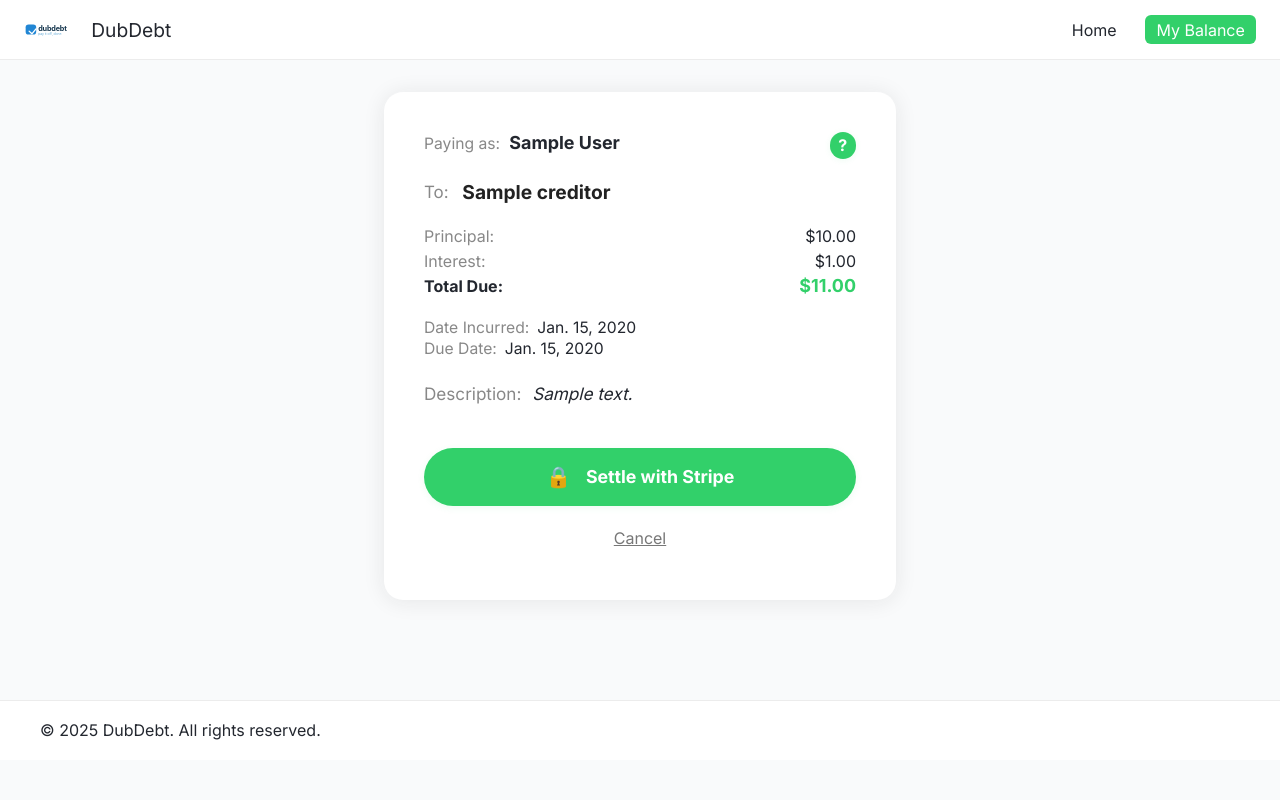
After one commit to ephraimbennett/DubDebt, a Django app: template main/templates/payment.html in a window 1280 px wide. The commit adds this page. Run offline with Django 5.2, Linux system fonts and the light colour scheme; the template is opened without the code that fills it: values that come from a table or form of the project are taken from there, others are empty; tables that the repository leaves empty hold one stand-in row (values such as "Sample post").

Commit message:
added basics of stripe

```diff
--- a/DubDebt/settings.py
+++ b/DubDebt/settings.py
@@ -134,3 +134,6 @@ STATIC_URL = 'static/'
 # https://docs.djangoproject.com/en/4.2/ref/settings/#default-auto-field
 
 DEFAULT_AUTO_FIELD = 'django.db.models.BigAutoField'
+
+STRIPE_PUBLIC_KEY = os.environ.get('STRIPE_PUBLISHABLE_KEY')
+STRIPE_SECRET_KEY = os.environ.get('STRIPE_SECRET_KEY')
--- a/main/models.py
+++ b/main/models.py
@@ -39,5 +39,12 @@ class Debt(models.Model):
     due_date = models.DateField(null=True, blank=True)
     created_at = models.DateTimeField(auto_now_add=True)
 
+    unique_code = models.CharField(max_length=12, unique=True, blank=True, null=True)
+
+    def save(self, *args, **kwargs):
+        if not self.unique_code:
+            self.unique_code = uuid.uuid4().hex[:12].upper()  # 12-char code, easy to type
+        super().save(*args, **kwargs)
+
     def __str__(self):
         return f"{self.debtor} owes {self.creditor_name}: ${self.amount}"
--- /dev/null
+++ b/main/static/payment.css
@@ -0,0 +1,232 @@
+:root {
+    --green: #32d06a;
+    --green-dark: #28ba5b;
+    --border: #e1e4e8;
+    --card-radius: 1.2em;
+    --faq-bg: #222;
+    --faq-color: #fff;
+    --faq-radius: 0.65em;
+    --faq-shadow: 0 0.24em 1.5em rgba(30,34,37,0.14);
+}
+
+.payment-wrapper {
+    display: flex;
+    flex-direction: column;
+    align-items: center;
+    padding: 2em 1em 3em 1em;
+    min-height: 75vh;
+    background: none;
+}
+
+.debt-card {
+    background: #fff;
+    border-radius: var(--card-radius);
+    box-shadow: 0 0.1em 1.4em rgba(30,34,37,0.09);
+    padding: 2em 1.1em 2.3em 1.1em;
+    width: 100%;
+    max-width: 26em;
+    display: flex;
+    flex-direction: column;
+    gap: 1.15em;
+}
+
+.debt-header {
+    display: flex;
+    justify-content: space-between;
+    align-items: flex-start;
+}
+
+.section-label {
+    font-size: 0.98em;
+    color: #888;
+    font-weight: 500;
+    margin-right: 0.3em;
+}
+
+.debtor-name {
+    font-weight: 700;
+    color: #23272f;
+    font-size: 1.12em;
+}
+
+.faq-tooltip {
+    position: relative;
+    display: inline-block;
+    margin-left: 0.5em;
+}
+.faq-icon {
+    display: inline-flex;
+    align-items: center;
+    justify-content: center;
+    width: 1.65em;
+    height: 1.65em;
+    font-size: 1em;
+    background: var(--green);
+    color: #fff;
+    border-radius: 50%;
+    font-weight: 700;
+    cursor: pointer;
+    border: none;
+    outline: none;
+    transition: background 0.14s;
+    box-shadow: 0 0.07em 0.4em rgba(50,208,106,0.09);
+    text-align: center;
+}
+.faq-icon:focus,
+.faq-icon:hover {
+    background: var(--green-dark);
+}
+.faq-content {
+    display: none;
+    position: absolute;
+    right: 0;
+    top: 2.2em;
+    background: var(--faq-bg);
+    color: var(--faq-color);
+    border-radius: var(--faq-radius);
+    box-shadow: var(--faq-shadow);
+    font-size: 0.97em;
+    padding: 1em 1.15em;
+    min-width: 16em;
+    z-index: 50;
+    pointer-events: none;
+}
+.faq-tooltip:hover .faq-content,
+.faq-tooltip:focus-within .faq-content {
+    display: block;
+    pointer-events: auto;
+}
+
+.creditor-row {
+    font-size: 1.08em;
+    color: #23272f;
+    font-weight: 600;
+    display: flex;
+    align-items: center;
+    gap: 0.5em;
+}
+
+.creditor-name {
+    color: #222;
+    font-weight: 700;
+    font-size: 1.11em;
+}
+
+.amounts {
+    display: flex;
+    flex-direction: column;
+    gap: 0.3em;
+}
+.amounts .label {
+    color: #888;
+    font-size: 0.97em;
+    margin-right: 0.3em;
+}
+.amounts > div {
+    display: flex;
+    justify-content: space-between;
+    align-items: center;
+}
+.total-row .label {
+    color: #23272f;
+    font-weight: 600;
+}
+.total {
+    color: var(--green);
+    font-weight: 700;
+    font-size: 1.12em;
+}
+
+.dates {
+    display: flex;
+    flex-direction: column;
+    gap: 0.1em;
+    font-size: 0.98em;
+}
+.dates .label {
+    color: #888;
+    margin-right: 0.3em;
+}
+.dates > div {
+    display: flex;
+    gap: 0.2em;
+}
+
+.desc-row {
+    font-size: 1em;
+    color: #555;
+    margin-top: 0.2em;
+    word-break: break-word;
+}
+.desc-row .label {
+    font-weight: 500;
+    color: #888;
+    margin-right: 0.35em;
+}
+.desc-content {
+    font-style: italic;
+    white-space: pre-line;
+    color: #23272f;
+}
+
+.action-row {
+    display: flex;
+    flex-direction: column;
+    align-items: stretch;
+    gap: 0.9em;
+    margin-top: 1.4em;
+}
+.btn-pay {
+    display: flex;
+    align-items: center;
+    justify-content: center;
+    gap: 0.6em;
+    background: var(--green);
+    color: #fff;
+    font-size: 1.11em;
+    font-weight: 700;
+    padding: 0.95em 0;
+    border-radius: 2em;
+    text-decoration: none;
+    border: none;
+    box-shadow: 0 0.11em 0.4em rgba(50,208,106,0.09);
+    transition: background 0.13s, box-shadow 0.13s;
+    cursor: pointer;
+    outline: none;
+    width: 100%;
+}
+.btn-pay:hover, .btn-pay:focus {
+    background: var(--green-dark);
+    box-shadow: 0 0.18em 0.7em rgba(50,208,106,0.15);
+}
+.lock-icon {
+    font-size: 1.15em;
+    margin-right: 0.2em;
+}
+.cancel-link {
+    display: inline-block;
+    text-align: center;
+    color: #777;
+    font-size: 1em;
+    padding: 0.45em 0;
+    text-decoration: underline;
+    transition: color 0.15s;
+}
+.cancel-link:hover, .cancel-link:focus {
+    color: #23272f;
+}
+
+/* Desktop enhancements */
+@media (min-width: 48em) {
+    .debt-card {
+        padding: 2.5em 2.5em 2.8em 2.5em;
+        max-width: 32em;
+        gap: 1.35em;
+    }
+    .desc-row {
+        font-size: 1.07em;
+    }
+    .amounts .label, .dates .label, .desc-row .label {
+        font-size: 1em;
+    }
+}
--- a/main/templates/balance.html
+++ b/main/templates/balance.html
@@ -37,7 +37,7 @@
                     <td>${{ debt.interest|floatformat:2 }}</td>
                     <td>{{ debt.date }}</td>
                     <td>
-                        <a href="/dub/" class="btn-dub">Dub It!</a>
+                        <a href="/payment/{{ debt.unique_code }}" class="btn-dub">Dub It!</a>
                     </td>
                 </tr>
                 {% empty %}
--- /dev/null
+++ b/main/templates/payment.html
@@ -0,0 +1,70 @@
+{% extends "landing.html" %}
+
+{% load static %}
+
+{% block styles %}
+<link rel="stylesheet" href="{% static 'payment.css' %}">
+{% endblock %}
+
+{% block main %}
+<section class="payment-wrapper">
+    <div class="debt-card">
+        <div class="debt-header">
+            <div>
+                <span class="section-label">Paying as:</span>
+                <span class="debtor-name">{{ debt.debtor }}</span>
+            </div>
+            <div class="faq-tooltip">
+                <span class="faq-icon" tabindex="0">?</span>
+                <span class="faq-content">
+                    Payments are processed securely through Stripe.
+                    Your balance will be updated as soon as the transaction completes.
+                </span>
+            </div>
+        </div>
+        <div class="creditor-row">
+            <span class="section-label">To:</span>
+            <span class="creditor-name">{{ debt.creditor_name }}</span>
+        </div>
+        <div class="amounts">
+            <div>
+                <span class="label">Principal:</span>
+                <span>${{ debt.amount|floatformat:2 }}</span>
+            </div>
+            <div>
+                <span class="label">Interest:</span>
+                <span>${{ debt.interest|floatformat:2 }}</span>
+            </div>
+            <div class="total-row">
+                <span class="label">Total Due:</span>
+                <span class="total">${{ debt.amount|add:debt.interest|floatformat:2 }}</span>
+            </div>
+        </div>
+        <div class="dates">
+            <div>
+                <span class="label">Date Incurred:</span>
+                <span>{{ debt.incur_date }}</span>
+            </div>
+            <div>
+                <span class="label">Due Date:</span>
+                <span>{{ debt.due_date }}</span>
+            </div>
+        </div>
+        <div class="desc-row">
+            <span class="label">Description:</span>
+            <span class="desc-content">{{ debt.description|linebreaksbr }}</span>
+        </div>
+        <div class="action-row">
+            <a href="{% url 'pay_route' debt.unique_code %}" class="btn-pay">
+                <span class="lock-icon" aria-hidden="true">&#128274;</span>
+                Settle with Stripe
+            </a>
+            <a href="{% url 'balance' %}" class="cancel-link">Cancel</a>
+        </div>
+    </div>
+</section>
+{% endblock %}
+
+{% block scripts %}
+<!-- No scripts needed for FAQ tooltip (pure CSS). -->
+{% endblock %}
--- a/main/urls.py
+++ b/main/urls.py
@@ -4,5 +4,8 @@ from . import views
 urlpatterns = [
     path('', views.home, name='home'),
     path('balance/', views.balance, name='balance'),
-    path('verify/', views.verify, name='verify')
+    path('verify/', views.verify, name='verify'),
+    path('payment/<str:code>/', views.payment, name='payment'),
+    path('payment/route/<str:code>', views.pay_debt, name='pay_route'),
+    path('stripe/webhook/', views.stripe_webhook, name='stripe_webhook'),
 ]
--- a/requirements.txt
+++ b/requirements.txt
@@ -1,3 +1,4 @@
 Django>=4.2,<5.0
 psycopg2-binary
 python-dotenv
+stripe>=12.0.0,<13.0.0
```
Also changed, not shown: main/views.py (+59 -3 lines), main/migrations/0004_debt_unique_code.py (added), 1 other file.
